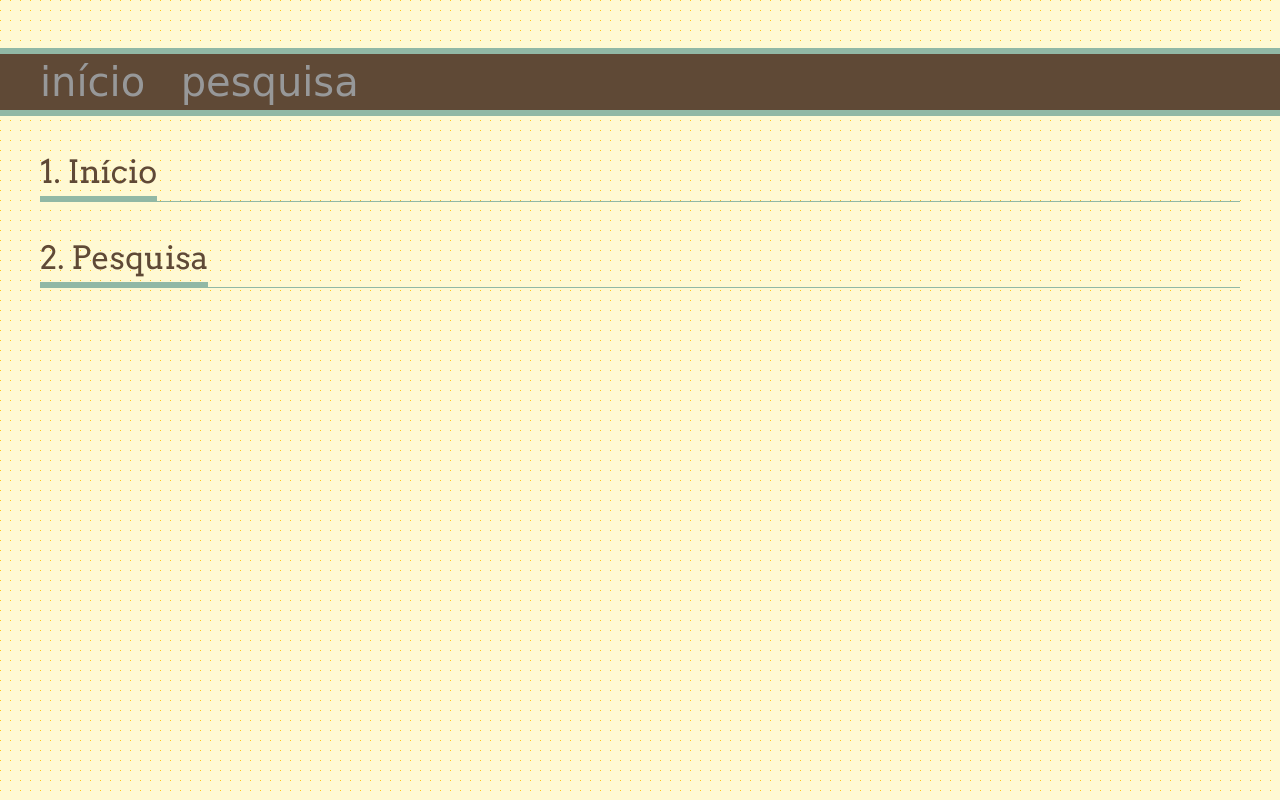
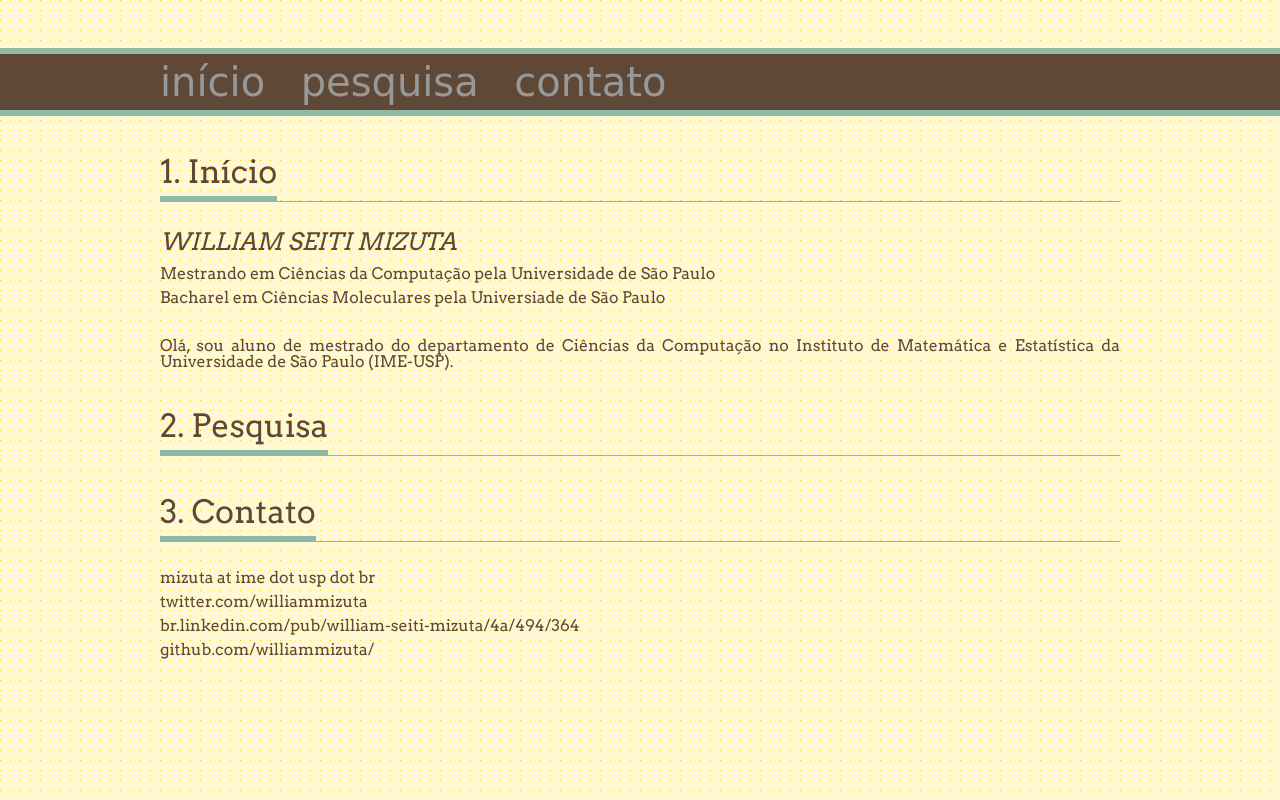
Before and after one commit to williammizuta/homepage, a plain HTML site: page index.html in a window 1280 px wide. Drawn offline with Linux system fonts and the light colour scheme; a web font is replaced by a local one.

Commit message:
Inserting some personal description

```diff
--- a/css/style.css
+++ b/css/style.css
@@ -22,7 +22,7 @@ p {
 }
 
 .container {
-	max-width: 1200px;
+	max-width: 960px;
 	margin: 0 auto;
 	position: relative;
 }
@@ -67,6 +67,7 @@ p {
 	border-bottom: 1px solid #91B8A5;
 	clear: both;
 	display: block;
+	margin-bottom: 1.75em;
 	width: 100%;
 }
 
@@ -76,3 +77,23 @@ p {
 	font-size: 2em;
 	padding-bottom: 0.25em;
 }
+
+.description {
+	margin-bottom: 2em;
+}
+
+.description h4 {
+	font-size: 1.5em;
+	font-style: italic;
+	margin-bottom: 0.5em;
+	text-transform: uppercase;
+}
+
+.description span {
+	display: block;
+	margin-bottom: 0.5em;
+}
+
+.contact-item:not(:last-child) {
+	margin-bottom: 0.5em;
+}
--- a/index.html
+++ b/index.html
@@ -18,6 +18,9 @@
 				<li class='menu-item'>
 					<a href='#research'>pesquisa</a>
 				</li>
+				<li class='menu-item'>
+					<a href='#contact'>contato</a>
+				</li>
 			</ol>
 		</nav>
 	</header>
@@ -25,12 +28,37 @@
 		<div class="section-title">
 			<h2 class='title'>1. Início</h2>
 		</div>
+		<div class='description'>
+			<h4>William Seiti Mizuta</h4>
+			<span>
+				Mestrando em Ciências da Computação pela Universidade de São Paulo
+			</span>
+			<span>
+				Bacharel em Ciências Moleculares pela Universiade de São Paulo
+			</span>
+		</div>
+		<p>
+			Olá, sou aluno de mestrado do departamento de Ciências da Computação
+			no Instituto de Matemática e Estatística da Universidade de São Paulo
+			(IME-USP).
+		</p>
 	</section>
 	<section id='research' class='container section'>
 		<div class="section-title">
 			<h2 class='title'>2. Pesquisa</h2>
 		</div>
 	</section>
+	<section id='contact' class='container section'>
+		<div class="section-title">
+			<h2 class='title'>3. Contato</h2>
+		</div>
+		<ul>
+			<li class='contact-item email'>mizuta at ime dot usp dot br</li>
+			<li class='contact-item twitter'>twitter.com/williammizuta</li>
+			<li class='contact-item linkedin'>br.linkedin.com/pub/william-seiti-mizuta/4a/494/364</li>
+			<li class='contact-item github'>github.com/williammizuta/</li>
+		</ul>
+	</section>
 	<script src='js/jquery-1.8.3.min.js'></script>
 	<script src='js/fixedHeader.min.js'></script>
 	<script src='js/homepage.js'></script>
```
